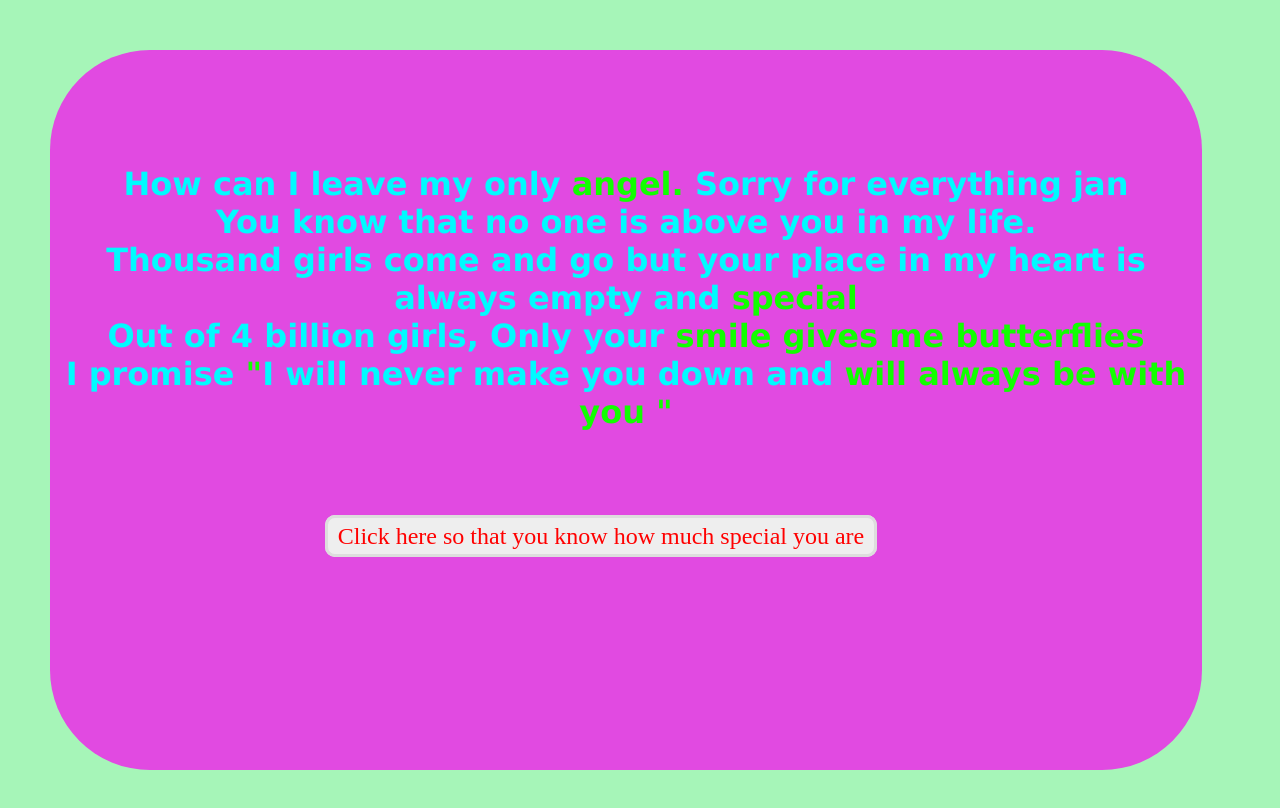
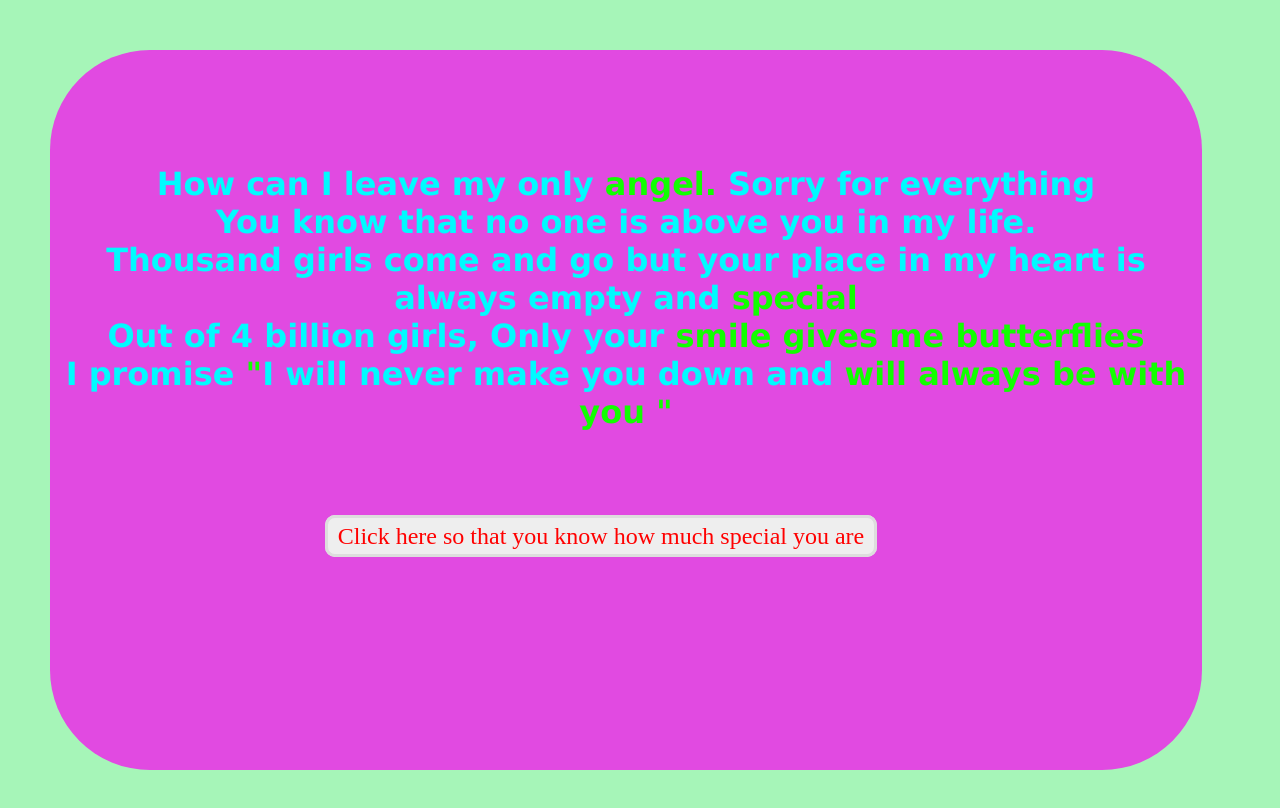
Before and after one commit to thorr1105/panda, a plain HTML site: page index.html in a window 1280 px wide. Drawn offline with Linux system fonts and the light colour scheme.

Commit message:
Update index.html

```diff
--- a/index.html
+++ b/index.html
@@ -10,7 +10,7 @@
 	<div class="container">
         <div>
 		<div class="love">
-			<h1 id="queen">How can I leave my only <span>angel.</span> Sorry for everything jan</h1>
+			<h1 id="queen">How can I leave my only <span>angel.</span> Sorry for everything </h1>
             <h1 id="queen">You know that no one is above you in my life.</h1>
             <h1 id="queen">Thousand girls come and go but your place in my heart is always empty and <span>special </span>
             </h1>
```
